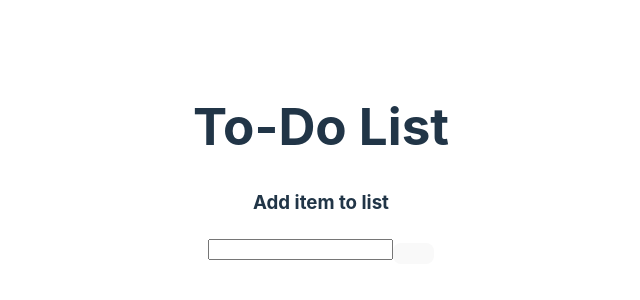
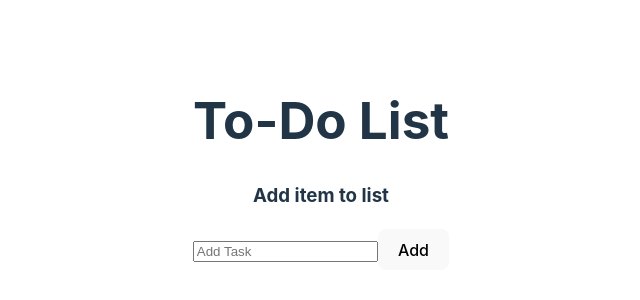
Before and after one commit to Antman295/ALAB_320H.9.1, a React (Vite) app: page / in a window 1280 px wide. Shown: the part 228-528 px from the top of the page, without its empty margins (319-959 px from the left). Built offline with nearby package versions, Linux system fonts and the light colour scheme.

Commit message:
Can Now Add Items To List
One little thing messed me up, but I fixed it and can now add items to the ToDo list.

```diff
--- a/src/App.jsx
+++ b/src/App.jsx
@@ -10,17 +10,15 @@ function App() {
   const [task, setTask] = useState("")
   const [list, dispatch] = useReducer(listReducer, []);
 
-
   return (
     <>
       <h1>To-Do List</h1>
       <h3>Add item to list</h3>
       <Input state={task} setTask={setTask} />
       <AddButton
-        type="add_task"
-        payload={{task}}
+        task={task}
         dispatch={dispatch}
-    > Add </AddButton>
+        />
     <List tasks={list}/>
     </>
   );
--- a/src/components/AddButton.jsx
+++ b/src/components/AddButton.jsx
@@ -1,6 +1,6 @@
-export default function AddButton({task, dispatch, type, payload}) {
+export default function AddButton({task, dispatch}) {
     return (
-        <button onClick={() => dispatch({ type: "add_task", payload: {type: type, payload: payload}})}
-        >{task}</button>
+        <button onClick={() => dispatch({ type: "add_task", payload: {task}})}
+        >Add</button>
     )
 }
--- /dev/null
+++ b/src/components/DeleteButton.jsx
@@ -0,0 +1,6 @@
+export default function DeleteButton({task, dispatch}) {
+    return (
+        <button onClick={() => dispatch({ type: "remove_task", payload: {task}})}
+        >{task}Delete</button>
+    )
+}
--- a/src/components/Input.jsx
+++ b/src/components/Input.jsx
@@ -1,8 +1,9 @@
-export default function Input({ state, setTask }) {
+export default function Input({ task, setTask }) {
     return (
         <input
         type="text"
-        value={state}
+        value={task}
+        placeholder="Add Task"
         onChange={(e) => setTask(e.target.value)}/>
     )
 }
--- a/src/components/List.jsx
+++ b/src/components/List.jsx
@@ -1,10 +1,9 @@
-function List({ tasks = [], onDelete}) {
+function List({ tasks = []}) {
     return (
         <ul>
             {tasks.map((task, index) => (
                 <li key={index}>
-                    {task}
-                    <button onClick={() => onDelete(index)}>Delete</button>
+                    {task.task}
                 </li>
             ))}
         </ul>
--- a/src/utilites/listReducer.mjs
+++ b/src/utilites/listReducer.mjs
@@ -1,6 +1,11 @@
-export default function reducer(state, {type, payload: {task, action}}) {
+export default function reducer(state, {type, payload}) {
+    console.log("Reducer received payload:", payload); // Log the payload here
+
     switch(type) {
         case "add_task" : {
+            const {task} = payload;
+            console.log("Task to add:", task); // Log task to check if it's correct
+
             if (task  === "") {
                 return state;
             }
@@ -14,7 +19,15 @@ export default function reducer(state, {type, payload: {task, action}}) {
                 }
             });
             if (taskExist) return state;
+
             return [{task: task}, ...state];
+
         }
+        case "remove_task" : {
+            return state.filter((s) => s.task !== task);
+        }
+
+        default:
+            return state;
     }
 }
```
